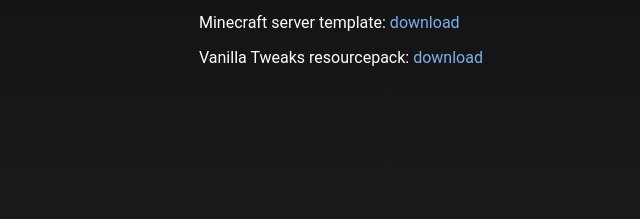
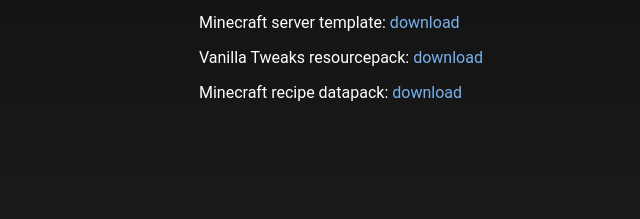
Before and after one commit to Warlour/Warlour.github.io, a plain HTML site: page files/index.html in a window 1280 px wide. Shown: the part 183-402 px from the top of the page, without its empty margins (121-761 px from the left). Drawn offline with Linux system fonts and the light colour scheme.

Commit message:
added recipe.7z

```diff
--- a/files/index.html
+++ b/files/index.html
@@ -23,6 +23,12 @@
                         download
                     </a>
                 </p>
+                <p>
+                    Minecraft recipe datapack:
+                    <a href="recipes.7z">
+                        download
+                    </a>
+                </p>
             </div>
         </main>
 
```
